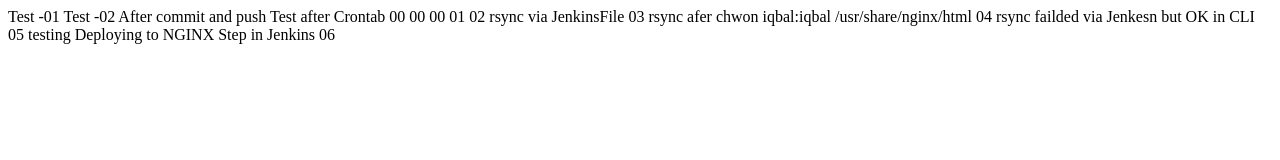
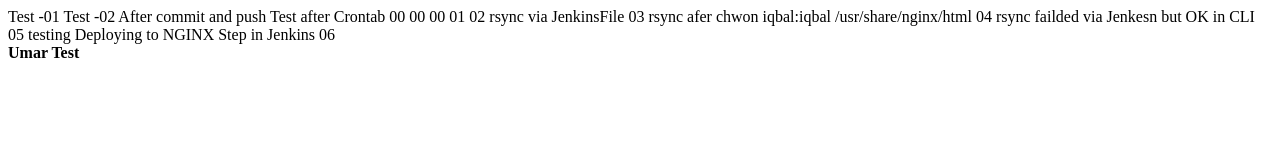
Before and after one commit to iqbalsound/Project01, a plain HTML site: page index.html in a window 1280 px wide. Drawn offline with Linux system fonts and the light colour scheme.

Commit message:
For Umar

```diff
--- a/index.html
+++ b/index.html
@@ -10,3 +10,5 @@ Test after Crontab
 04 rsync failded via Jenkesn but OK in CLI
 05 testing Deploying to NGINX Step in Jenkins
 06
+<br>
+<b> Umar Test </b>
```
